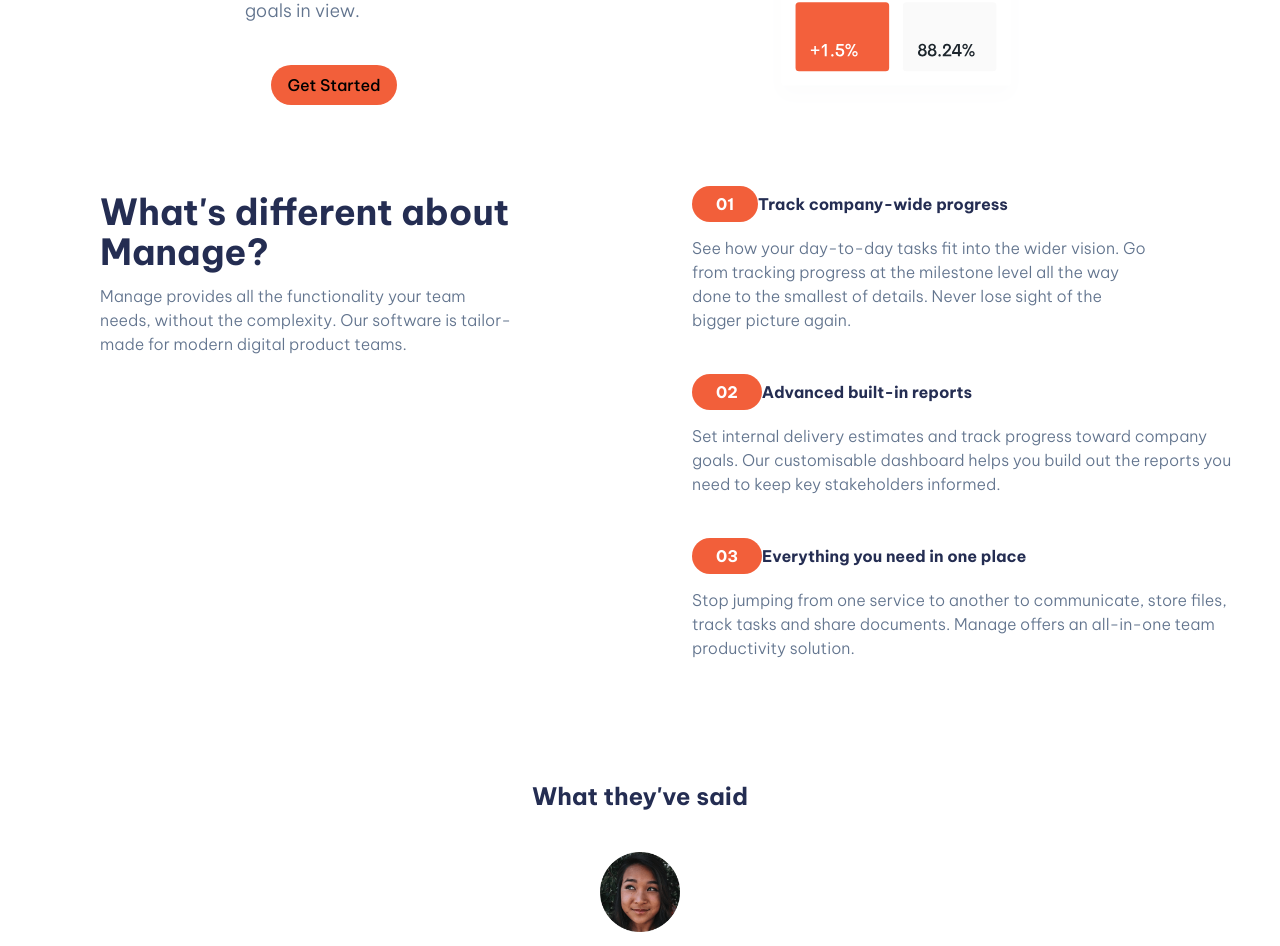
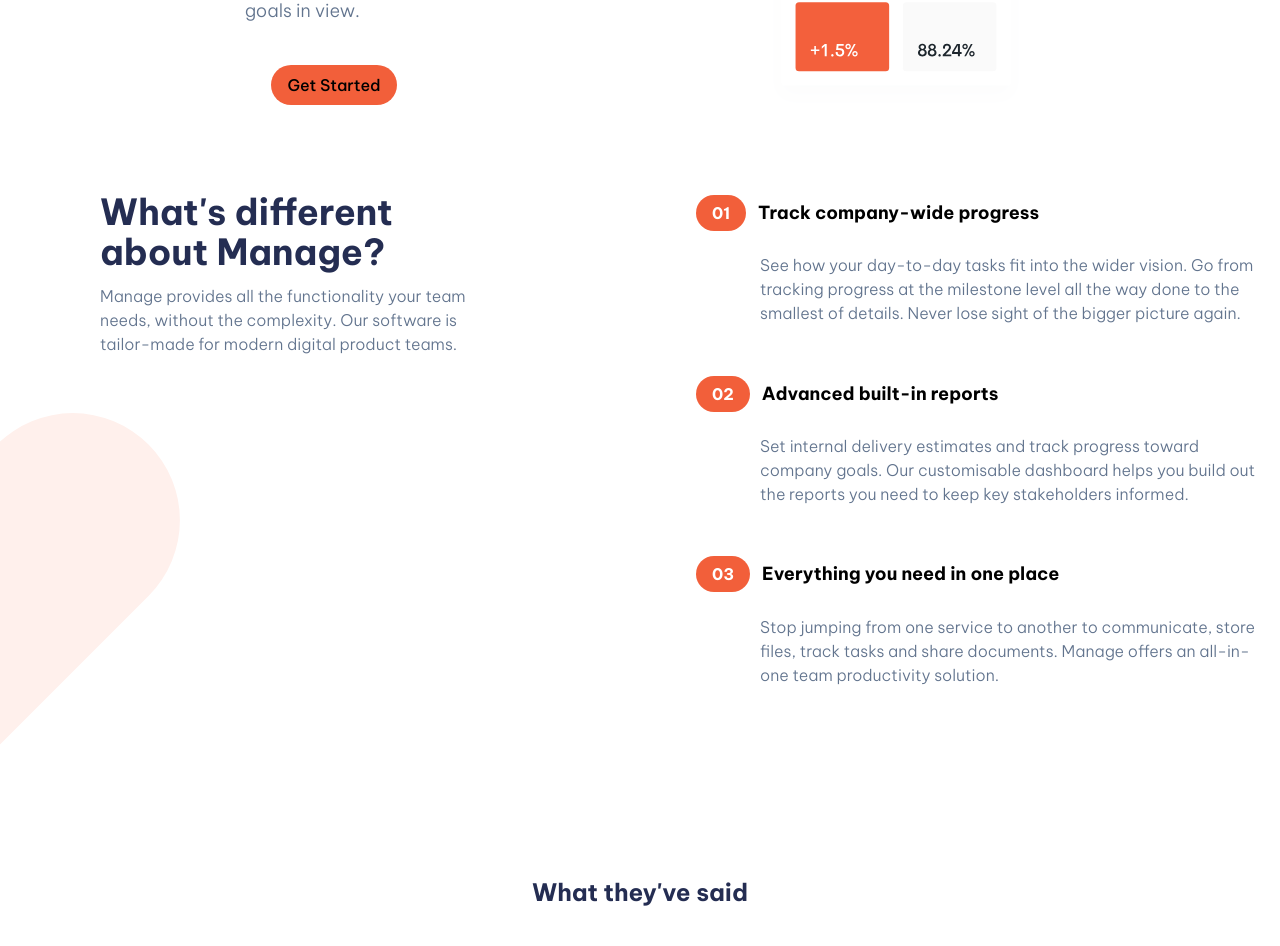
Before and after one commit to JanudaStack/manage-landing-page-main, a React (Vite) app: page / in a window 1280 px wide. Shown: the part 535-1481 px from the top of the page. Built offline with nearby package versions, Linux system fonts and the light colour scheme.

Commit message:
feat: Revamp About Component layout and styling for improved readability and responsiveness

```diff
--- a/src/components/About.jsx
+++ b/src/components/About.jsx
@@ -2,24 +2,29 @@
 
 const About = () => {
     return (
-        <section className="grid grid-cols-1 md:grid-cols-2 gap-10">
-            <div className="about-content md:px-25">
-                <h2 className="about-header text-2xl text-center md:text-4xl md:text-left">
-                    What's different about Manage?
-                </h2>
-                <p className="text-center text-slate-500 md:text-left pt-3">
+        <section className="grid grid-cols-1 md:grid-cols-2 gap-20 mt-30 lg:mt-0">
+            <div className="about-content">
+                <h2 className="about-header">What's different about Manage?</h2>
+                <p className="about-description">
                     Manage provides all the functionality your team needs,
                     without the complexity. Our software is tailor-made for
                     modern digital product teams.
                 </p>
+                <img
+                    src="/images/bg-tablet-pattern.svg"
+                    alt="bg-tablet-pattern"
+                    className="bg-pattern-tablet"
+                />
             </div>
-            <div className="flex flex-col gap-4 pt-[4rem] px-[2rem] md:pt-0 md:gap-12">
+            <div className="about-list-content">
                 <div>
-                    <h3 className="">
-                        <span className="span-text">01</span>
-                        Track company-wide progress
-                    </h3>
-                    <p className="pt-5 md:w-5/6">
+                    <div className="list-header">
+                        <span className="span-number">01</span>
+                        <span className="span-text">
+                            Track company-wide progress
+                        </span>
+                    </div>
+                    <p className="about-content-p">
                         See how your day-to-day tasks fit into the wider vision.
                         Go from tracking progress at the milestone level all the
                         way done to the smallest of details. Never lose sight of
@@ -27,11 +32,13 @@
                     </p>
                 </div>
                 <div>
-                    <h3>
-                        <span className="span-text">02</span>Advanced built-in
-                        reports
-                    </h3>
-                    <p className="pt-5">
+                    <div className="list-header">
+                        <span className="span-number">02</span>
+                        <span className="span-text">
+                            Advanced built-in reports
+                        </span>
+                    </div>
+                    <p className="about-content-p">
                         Set internal delivery estimates and track progress
                         toward company goals. Our customisable dashboard helps
                         you build out the reports you need to keep key
@@ -39,14 +46,13 @@
                     </p>
                 </div>
                 <div>
-                    <div className="">
-                        <h3 className="">
-                            <span className="span-text">03</span>
+                    <div className="list-header">
+                        <span className="span-number">03</span>
+                        <span className="span-text">
                             Everything you need in one place
-                        </h3>
+                        </span>
                     </div>
-
-                    <p className="pt-5">
+                    <p className="about-content-p">
                         Stop jumping from one service to another to communicate,
                         store files, track tasks and share documents. Manage
                         offers an all-in-one team productivity solution.
--- a/src/index.css
+++ b/src/index.css
@@ -79,11 +79,45 @@
         @apply grid grid-cols-1 lg:grid-cols-2;
     }
 
+    /* About Section */
+    .about-content {
+        @apply px-3 md:px-10 lg:px-25;
+    }
+
+    .about-header {
+        @apply text-2xl text-center md:text-4xl md:text-left;
+    }
+
+    .about-description {
+        @apply text-center text-slate-500 md:text-left pt-3;
+    }
+
+    /* About bg pattern */
+    .bg-pattern-tablet {
+        @apply relative -bottom-[10%] -left-[50%] hidden md:block lg:-left-[80%];
+    }
+
+    .about-list-content {
+        @apply flex flex-col gap-9 px-4 md:gap-12;
+    }
+
+    .list-header {
+        @apply bg-orange-50 py-[.4rem] rounded-l-[1.5rem] md:bg-transparent;
+    }
+
+    .span-number {
+        @apply bg-[var(--orange-400)] py-[.5rem] px-[1rem] rounded-[1.5rem] font-bold text-white;
+    }
+
     .span-text {
-        @apply bg-[var(--orange-400)] py-2 px-6 rounded-[2rem] text-white;
+        @apply ml-3 text-sm font-bold md:text-base lg:text-lg;
     }
 
     .about-list {
         @apply bg-orange-50 py-[.4rem] rounded-[2rem];
     }
+
+    .about-content-p {
+        @apply pt-5 md:ml-16;
+    }
 }
```
